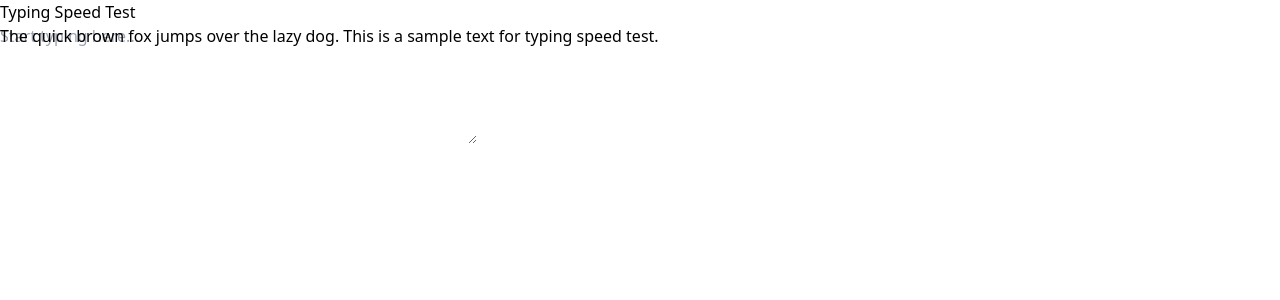
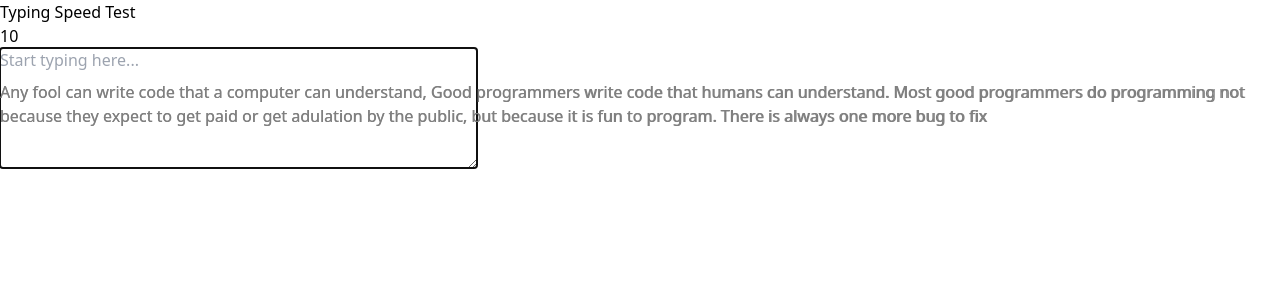
Before and after one commit to oussamaroui/SpeedKey, a React (Vite) app: page / in a window 1280 px wide. Shown: the top 300 px of the page. Built offline with nearby package versions, Linux system fonts and the light colour scheme.

Commit message:
correcting renderColoredText function

```diff
--- a/src/components/SpeedKey.jsx
+++ b/src/components/SpeedKey.jsx
@@ -1,86 +1,76 @@
-// const SpeedKey = ({ text }) => {
-//     const lines = text.split(' ');
+import { useState, useEffect, useRef } from 'react';
 
-//     let letterNumber = 0;
-//     const check = e => {
-//         text[letterNumber] === e.target.value ? console.log('yes') : console.log('no');
-//         letterNumber++;
-//     }
-
-//     return (
-//         <>
-//             <div className="flex gap-[0.35rem] text-xl">
-//                 {lines.map((line, index) => (
-//                     <div key={index}>
-//                         {line.split('').map((char, charIndex) => (
-//                             <span key={charIndex}>{char}</span>
-//                         ))}
-//                     </div>
-//                 ))}
-//             </div>
-//             <br />
-//             <input type="text" className="border-2 shadow-lg" onChange={(e) => { check(e) }} />
-//         </>
-//     );
-// };
-
-// export default SpeedKey
-
-import { useState, useEffect } from 'react';
-
-const TypingSpeedTest = () => {
-    const [text, setText] = useState('');
+const SpeedKey = () => {
     const [input, setInput] = useState('');
-    const [startTime, setStartTime] = useState(null);
-    const [endTime, setEndTime] = useState(null);
+    const [startTime, setStartTime] = useState(15);
     const [showResult, setShowResult] = useState(false);
-
-    const sampleText =
-        'The quick brown fox jumps over the lazy dog. This is a sample text for typing speed test.';
+    const targetText =
+        'Any fool can write code that a computer can understand, Good programmers write code that humans can understand. Most good programmers do programming not because they expect to get paid or get adulation by the public, but because it is fun to program. There is always one more bug to fix';
+    const timerIdRef = useRef();
 
     useEffect(() => {
-        setStartTime(new Date());
-    }, []);
+        timerIdRef.current = setTimeout(() => {
+            setStartTime((prevTime) => prevTime - 1);
+        }, 1000);
+
+        return () => {
+            clearTimeout(timerIdRef.current);
+        };
+    }, [startTime]);
+
+    useEffect(() => {
+        if (startTime === 0) {
+            setShowResult(true);
+            clearTimeout(timerIdRef.current);
+        }
+    }, [startTime]);
 
     const handleInputChange = (e) => {
-        const inputValue = e.target.value;
-        setInput(inputValue);
-
-        if (inputValue === sampleText) {
-            setEndTime(new Date());
-            setShowResult(true);
-        }
+        setInput(e.target.value);
     };
 
     const calculateTypingSpeed = () => {
-        const totalTime = (endTime - startTime) / 1000; // in seconds
-        const wordsTyped = input.trim().split(/\s+/).length;
-        const typingSpeed = Math.round((wordsTyped / totalTime) * 60); // words per minute
+        const correctWords = input
+            .trim()
+            .split(/\s+/)
+            .filter((word, index) => word === targetText.split(/\s+/)[index]);
+
+        const typingSpeed = Math.round((correctWords.length / 30) * 60);
         return typingSpeed;
     };
 
     const renderColoredText = () => {
-        const correctLetters = input
-            .split('')
-            .map((letter, index) => (
-                <span
-                    key={index}
-                    style={{
-                        color: letter === sampleText[index] ? 'green' : 'red',
-                    }}
-                >
+        const targetTextArray = targetText.split('');
+        const userInputArray = input.split('');
+
+        const coloredText = targetTextArray.map((letter, index) => {
+            let color = 'gray';
+
+            if (index < userInputArray.length) {
+                if (userInputArray[index] === letter) {
+                    color = 'green';
+                } else {
+                    color = 'red';
+                }
+            }
+
+            return (
+                <span key={index} style={{ color: color }}>
                     {letter}
                 </span>
-            ));
+            );
+        });
 
-        return <span>{correctLetters}</span>;
+        return <span>{coloredText}</span>;
     };
+
 
     return (
         <div>
             <h1>Typing Speed Test</h1>
-            <p className='absolute'>{sampleText}</p>
-            <p className='relative'>{renderColoredText()}</p>
+            <p>{startTime}</p>
+            <p className='absolute top-20 left-0 opacity-50'>{targetText}</p>
+            <p className='absolute top-20 left-0'>{renderColoredText()}</p>
             <textarea
                 rows="5"
                 cols="50"
@@ -88,16 +78,16 @@ const TypingSpeedTest = () => {
                 onChange={handleInputChange}
                 placeholder="Start typing here..."
                 disabled={showResult}
+                className='opacity-1'
+                autoFocus
             />
             {showResult && (
                 <div>
-                    <p>
-                        Typing Speed: {calculateTypingSpeed()} words per minute
-                    </p>
+                    <p>Typing Speed: {calculateTypingSpeed()} words per minute</p>
                 </div>
             )}
         </div>
     );
 };
 
-export default TypingSpeedTest;
+export default SpeedKey;
```
